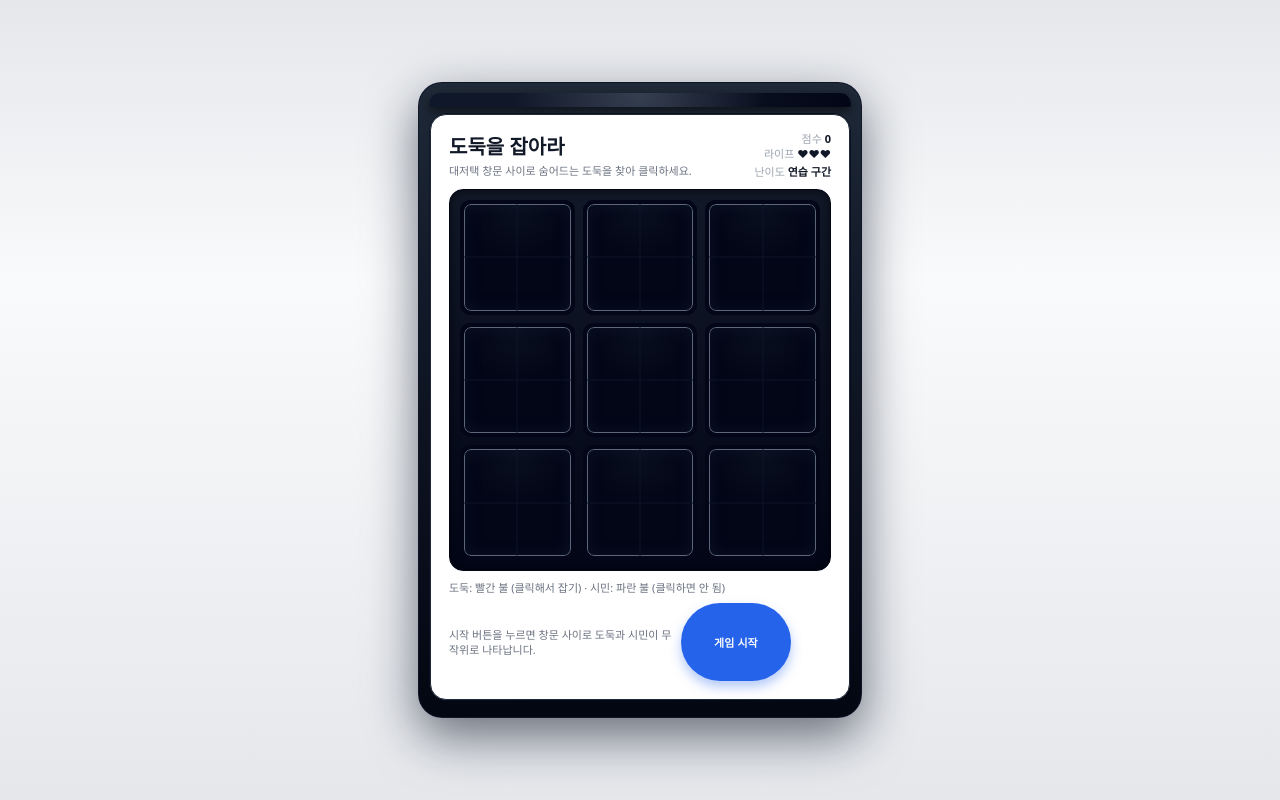
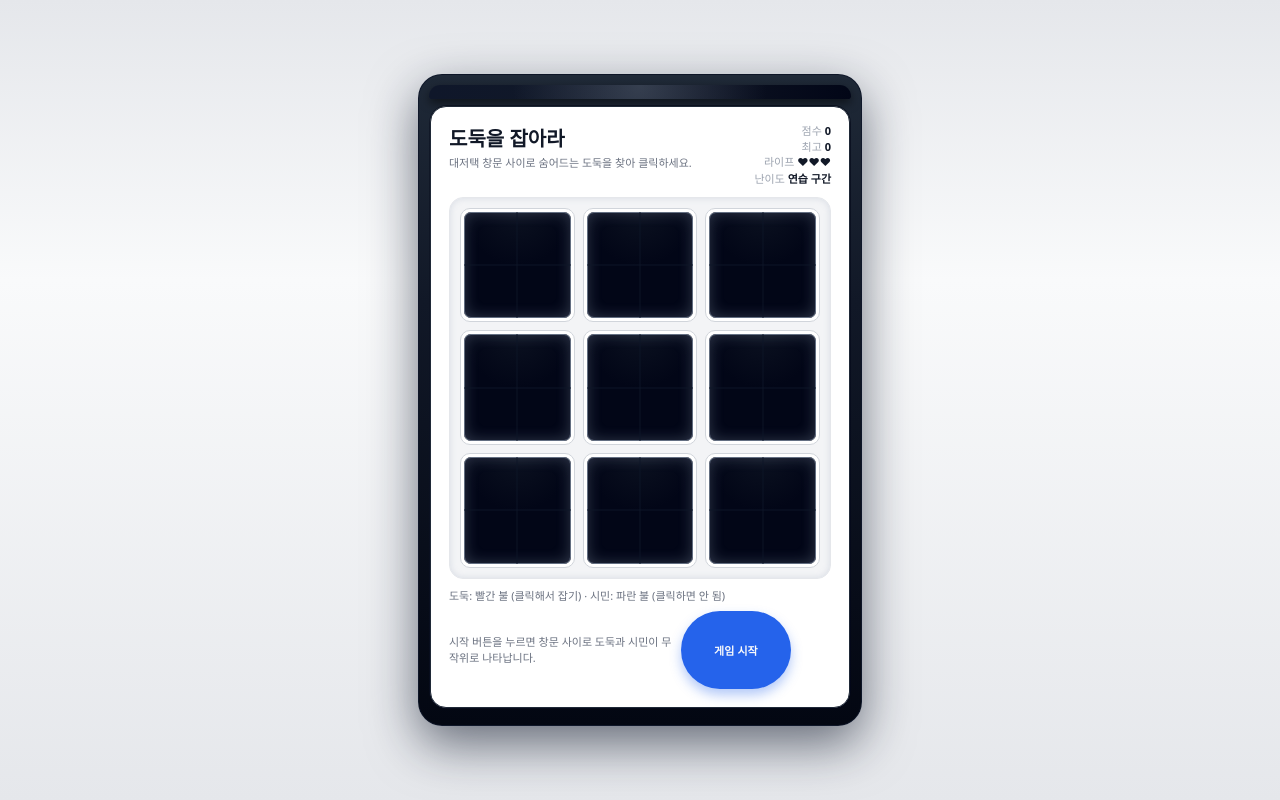
Before and after one commit to heheiiiiii/ehenrwlgns, a plain HTML site: page index.html in a window 1280 px wide. Drawn offline with Linux system fonts and the light colour scheme.

Commit message:
Update index.html

```diff
--- a/index.html
+++ b/index.html
@@ -103,9 +103,9 @@
       margin-top: 6px;
       padding: 10px;
       border-radius: 14px;
-      background: linear-gradient(to bottom, #111827 0%, #020617 100%);
-      border: 1px solid #020617;
-      box-shadow: inset 0 0 10px rgba(0, 0, 0, 0.6);
+      background: #f3f4f6;
+      border: 1px solid #e5e7eb;
+      box-shadow: inset 0 0 6px rgba(148, 163, 184, 0.3);
     }
 
     .grid {
@@ -118,8 +118,8 @@
       position: relative;
       aspect-ratio: 1 / 1;
       border-radius: 10px;
-      background: #020617;
-      border: 1px solid #020617;
+      background: #ffffff;
+      border: 1px solid #d1d5db;
       overflow: hidden;
       cursor: pointer;
       transition: transform 0.06s ease, box-shadow 0.06s ease, border-color 0.1s ease;
@@ -145,7 +145,7 @@
       position: absolute;
       inset: 0;
       border-radius: 7px;
-      box-shadow: inset 0 0 16px rgba(15, 23, 42, 0.9);
+      box-shadow: inset 0 0 16px rgba(148, 163, 184, 0.4);
       opacity: 0.85;
     }
     .window-frame {
@@ -386,6 +386,7 @@
           </div>
           <div class="status-box">
             <div><span class="label">점수</span> <span class="value" id="scoreDisplay">0</span></div>
+             <div><span class="label">최고</span> <span class="value" id="bestDisplay">0</span></div>
             <div><span class="label">라이프</span> <span class="value" id="lifeDisplay">♥♥♥</span></div>
             <div class="difficulty-line">
               <span class="label">난이도</span>
```
